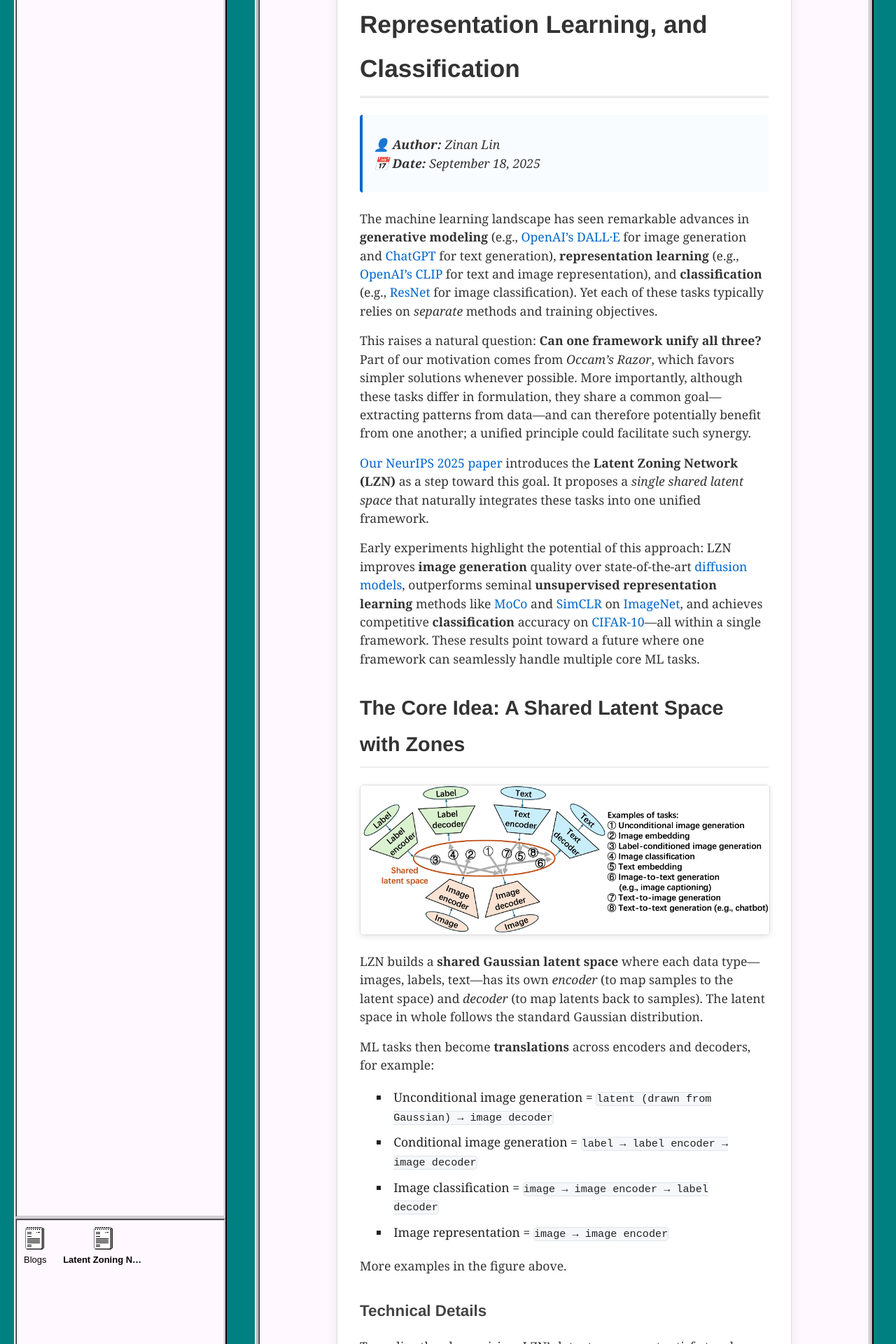
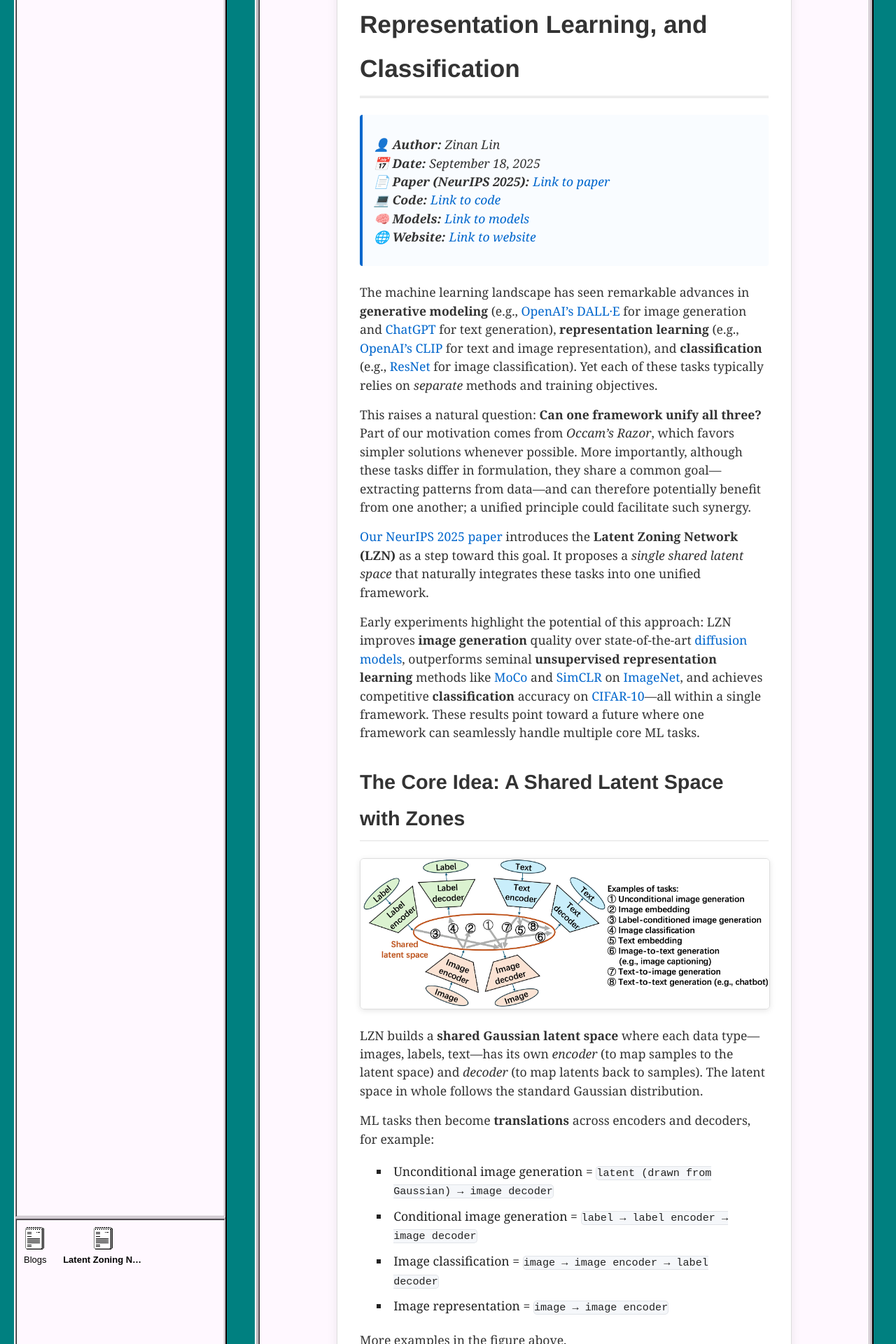
Before and after one commit to fjxmlzn/fjxmlzn.github.io, a Jekyll site: the page built from _blogs/latent_zoning_networks.md, in a window 1280 px wide. Shown: the part 308-2228 px from the top of the page at 70% size. Built offline with Jekyll 4.4.1, drawn with Linux system fonts in a browser that asks for light colours; comment, search, counter and statistics services are not loaded.

Commit message:
update LZN blog

````diff
--- a/_blogs/latent_zoning_networks.md
+++ b/_blogs/latent_zoning_networks.md
@@ -10,6 +10,10 @@ class: "blog"
 
 > 👤 **Author:** Zinan Lin
 > 📅 **Date:** September 18, 2025
+> 📄 **Paper (NeurIPS 2025):** [Link to paper](https://arxiv.org/abs/2509.15591)
+> 💻 **Code:** [Link to code](https://github.com/microsoft/latent-zoning-networks)
+> 🧠 **Models:** [Link to models](https://huggingface.co/microsoft/latent-zoning-networks)
+> 🌐 **Website:** [Link to website](https://zinanlin.me/blogs/latent_zoning_networks.html#post)
 
 The machine learning landscape has seen remarkable advances in **generative modeling** (e.g., [OpenAI's DALL·E](https://openai.com/research/dall-e) for image generation and [ChatGPT](https://openai.com/chatgpt) for text generation), **representation learning** (e.g., [OpenAI's CLIP](https://openai.com/research/clip) for text and image representation), and **classification** (e.g., [ResNet](https://arxiv.org/abs/1512.03385) for image classification). Yet each of these tasks typically relies on *separate* methods and training objectives.
 
@@ -85,9 +89,9 @@ Please see [our paper](https://arxiv.org/abs/2509.15591) for more implementation
 
 ## Links
 
-* **Paper:** [https://arxiv.org/abs/2509.15591](https://arxiv.org/abs/2509.15591)
+* **Paper (NeurIPS 2025):** [https://arxiv.org/abs/2509.15591](https://arxiv.org/abs/2509.15591)
 * **Code:** [https://github.com/microsoft/latent-zoning-networks](https://github.com/microsoft/latent-zoning-networks)
-* **Pretrained models:** [https://huggingface.co/microsoft/latent-zoning-networks](https://huggingface.co/microsoft/latent-zoning-networks)
+* **Models:** [https://huggingface.co/microsoft/latent-zoning-networks](https://huggingface.co/microsoft/latent-zoning-networks)
 * **Website:** [https://zinanlin.me/blogs/latent_zoning_networks.html](https://zinanlin.me/blogs/latent_zoning_networks.html)
 * **BibTex**:
 ```bibtex
````
Also changed, not shown: _blogs/blogs.md (+1 -1 lines).
